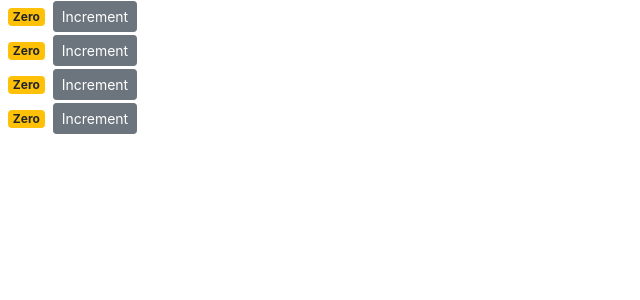
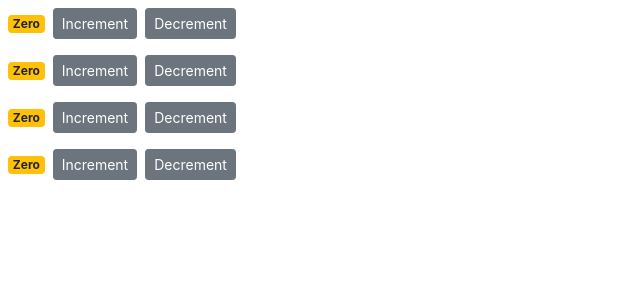
Before and after one commit to Ida55/counter-app, a React (Create React App) app: page / in a window 1280 px wide. Shown: the top 300 px of the page, without its empty margins (0-640 px from the left). Built offline with nearby package versions, Linux system fonts and the light colour scheme.

Commit message:
Add decrement feature

```diff
--- a/src/components/counter.jsx
+++ b/src/components/counter.jsx
@@ -2,7 +2,7 @@ import React, { Component } from 'react';
 
 class Counter extends Component {
     state = {
-        count: 0,
+        valuee: this.props.valuee
     };
 
     // constructor(){
@@ -10,10 +10,13 @@ class Counter extends Component {
     //     this.handleIncrement = this.handleIncrement.bind(this);
     // }
 
-    handleIncrement = product => {
-        this.setState({ count: this.state.count + 1 })
+    handleIncrement = () => {
+        this.setState({ valuee: this.state.valuee + 1 })
     }
 
+    handleDecrement = () => {
+        this.setState({ valuee: this.state.valuee - 1 })
+    }
 
 
     render() {
@@ -21,23 +24,27 @@ class Counter extends Component {
         return (
             <div>
                 <span className={this.getBadgeClasses()}>{this.formatCount()}</span>
-                <button onClick={(product) => this.handleIncrement(product)}
+                <button onClick={() => this.handleIncrement()}
                     className="btn btn-secondary btn-sm">
                     Increment
-                    </button>
+                </button>
+                <button onClick={() => this.handleDecrement()}
+                    className="btn btn-secondary btn-sm m-2">
+                    Decrement
+                </button>
             </div>);
     }
 
     getBadgeClasses() {
         let classes = "badge m-2 badge"; // in all cases we want to have a badge with a margin of 2
-        classes += (this.state.count === 0) ? "-warning" : "-primary"; // to which we add the color blue or yellow depending on the state of the count property
+        classes += (this.state.valuee === 0) ? "-warning" : "-primary"; // to which we add the color blue or yellow depending on the state of the count property
         // let classes = (this.state.count === 0) ? "badge badge-warning m-2" : "badge badge-primary m-2";
         return classes;
     }
 
     formatCount() {
-        const {count} = this.state // Object destructuring : picking the 'count' property of the state object & storing it into a constant and setting it to the current state object (-> this.state)
-        return count === 0 ? 'Zero' : count;
+        const {valuee} = this.state // Object destructuring : picking the 'count' property of the state object & storing it into a constant and setting it to the current state object (-> this.state)
+        return valuee === 0 ? 'Zero' : valuee;
     }
 
 }
--- a/src/components/counters.jsx
+++ b/src/components/counters.jsx
@@ -2,15 +2,22 @@ import React, { Component } from 'react';
 import Counter from './counter';
 
 class Counters extends Component {
-    state = {  }
+    state = {
+        counters: [
+            { id: 1, value: 0},
+            { id: 2, value: 0},
+            { id: 3, value: 0},
+            { id: 4, value: 0},
+        ]
+     };
+
     render() {
         return (
-        <div>
-            <Counter />
-            <Counter />
-            <Counter />
-            <Counter />
-        </div> );
+        <div >
+            {this.state.counters.map(counter =>
+                <Counter key={counter.id} valuee={counter.value}/>)}
+        </div>
+        );
     }
 }
 
```
